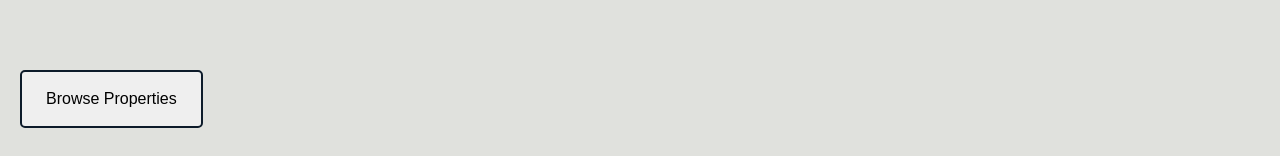
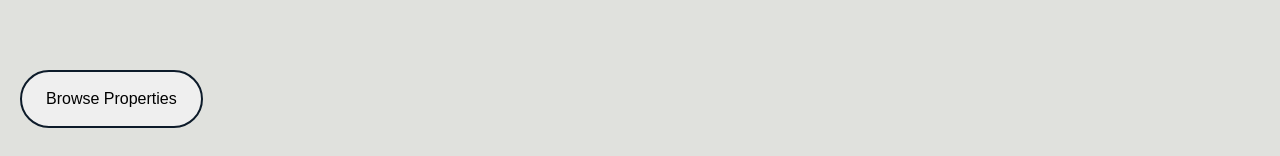
Before and after one commit to AlexReniak/react_realestate_app, a React (Create React App) app in the folder frontend/: page / in a window 1280 px wide. Shown: the part 796-952 px from the top of the page. Built offline with nearby package versions, Linux system fonts and the light colour scheme.

Commit message:
added uuid for unique image names

```diff
--- a/frontend/src/assets/css/index.css
+++ b/frontend/src/assets/css/index.css
@@ -44,7 +44,7 @@ body {
   border: 2px solid var(--dark-blue);
   transition: .2s;
   cursor: pointer;
-  border-radius: .5rem;
+  border-radius: 3rem;
   text-decoration: none;
   color: #000
 }
--- a/package.json
+++ b/package.json
@@ -21,7 +21,8 @@
     "express-async-handler": "^1.2.0",
     "jsonwebtoken": "^8.5.1",
     "mongoose": "^6.8.0",
-    "multer": "^1.4.5-lts.1"
+    "multer": "^1.4.5-lts.1",
+    "uuid": "^9.0.0"
   },
   "devDependencies": {
     "nodemon": "^2.0.20"
```
Also changed, not shown: 2 other files (tests, documents, lock files or other folders).
